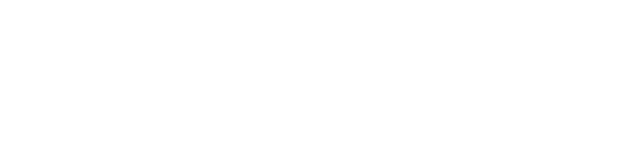
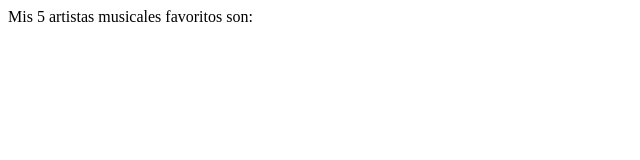
Before and after one commit to Santiago-Marchena/Ejercicio_Cantantes_Rubrica, a plain HTML site: page index.html in a window 1280 px wide. Shown: the whole page, without its empty margins (0-640 px from the left). Drawn offline with Linux system fonts and the light colour scheme.

Commit message:
second commit

```diff
--- a/index.html
+++ b/index.html
@@ -6,6 +6,7 @@
     <title>EJERCICIO CANTANTES</title>
 </head>
 <body>
+    <div>Mis 5 artistas musicales favoritos son:</div>
 
 </body>
 </html>
```
